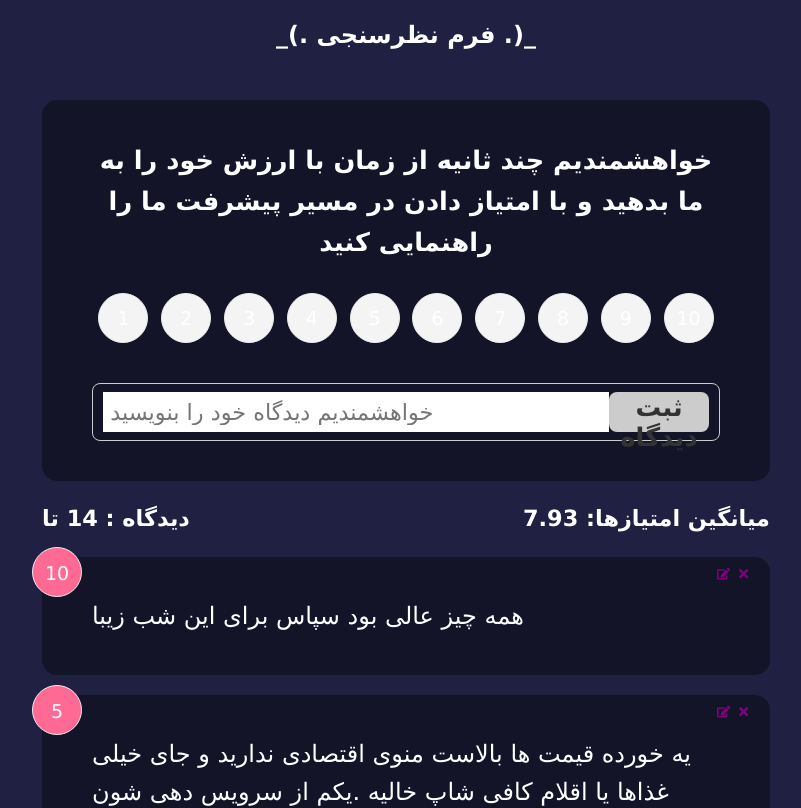
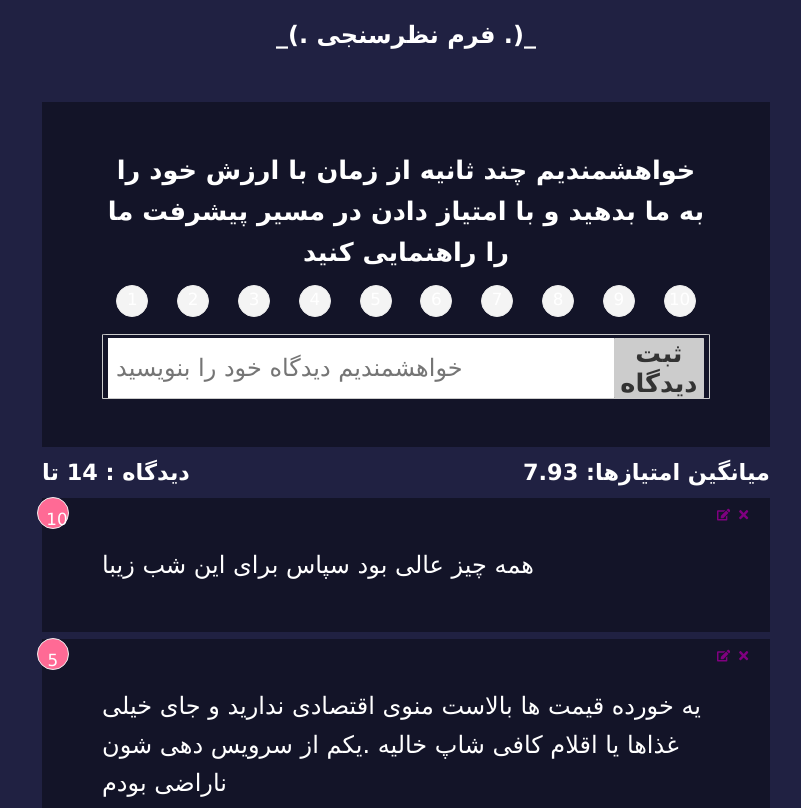
Before and after one commit to mirkamranmahshid/Survey, a React (Create React App) app: page / in a window 1280 px wide. Shown: the top 808 px of the page, without its empty margins (234-1035 px from the left). Built offline with nearby package versions, Linux system fonts and the light colour scheme; a web font is replaced by a local one.

Commit message:
index.css

```diff
--- a/src/index.css
+++ b/src/index.css
@@ -31,7 +31,7 @@ header {
   display: flex;
   justify-content: space-between;
   align-items: center;
-  margin-bottom: 30px;
+  margin-bottom: 2em;
   text-shadow:0.3em;
   box-shadow: aquamarine;
 
@@ -41,9 +41,9 @@ header {
   font-size:x-large;
   background-color: #fff;
   color: #333;
-  border-radius: 15px;
-  padding: 40px 50px;
-  margin: 20px 0;
+  border-radius: 1.cap;
+  padding: 2em 2.5em;
+  margin: 1% 0;
   position: relative;
 }
 
@@ -61,19 +61,20 @@ header {
   display: flex;
   align-items: center;
   justify-content: space-around;
-  margin: 30px 0 40px;
+  margin: 2% 0 0.7em;
 }
 
 .rating li,
 .num-display {
   position: relative;
   background: #f4f4f4;
-  width: 50px;
-  height: 50px;
-  padding: 10px;
+  width: 2rem;
+  height: 2rem;
+  padding: 0.5em;
   text-align: center;
   border-radius: 50%;
-  font-size: 19px;
+  font-size: 0.7em;
+  font-feature-settings: "blwf";
   border: 1px #eee solid;
   transition: 0.3s;
 }
@@ -121,15 +122,15 @@ display: flex;
 .input-group {
   display: flex;
   flex-direction: row;
-  border: 1px solid #ccc;
-  padding: 8px 10px;
-  border-radius: 8px;
+  border: 0.8px solid #ccc;
+  padding: 0.6% 0.9%0;
+  border-radius: 0.8%;
 }
 
 input {
   flex-grow: 2;
   border: none;
-  font-size: 1.4rem;
+  font-size: 1em;
 }
 
 input:focus {
@@ -146,8 +147,8 @@ input:focus {
 
 .num-display {
   position: absolute;
-  top: -10px;
-  left: -10px;
+  top: -0.7%;
+  left: -0.7%;
 }
 
 .close,
@@ -165,13 +166,13 @@ input:focus {
 }
 
 .btn {
-  size: 5em;
+  size: 5%;
   color: #fff;
   border: 0;
-  border-radius: 8px;
+  border-radius: 0.8%;
   color: #fff;
-  width: 100px;
-  height: 40px;
+  width: 15%;
+  height: 20%;
   cursor: pointer;
   font-size: 1.6rem;
   font-weight: bold;
@@ -251,6 +252,6 @@ input:focus {
   }
 
   .input-group input {
-    width: 80%;
+    width: 84%;
   }
 }
```
